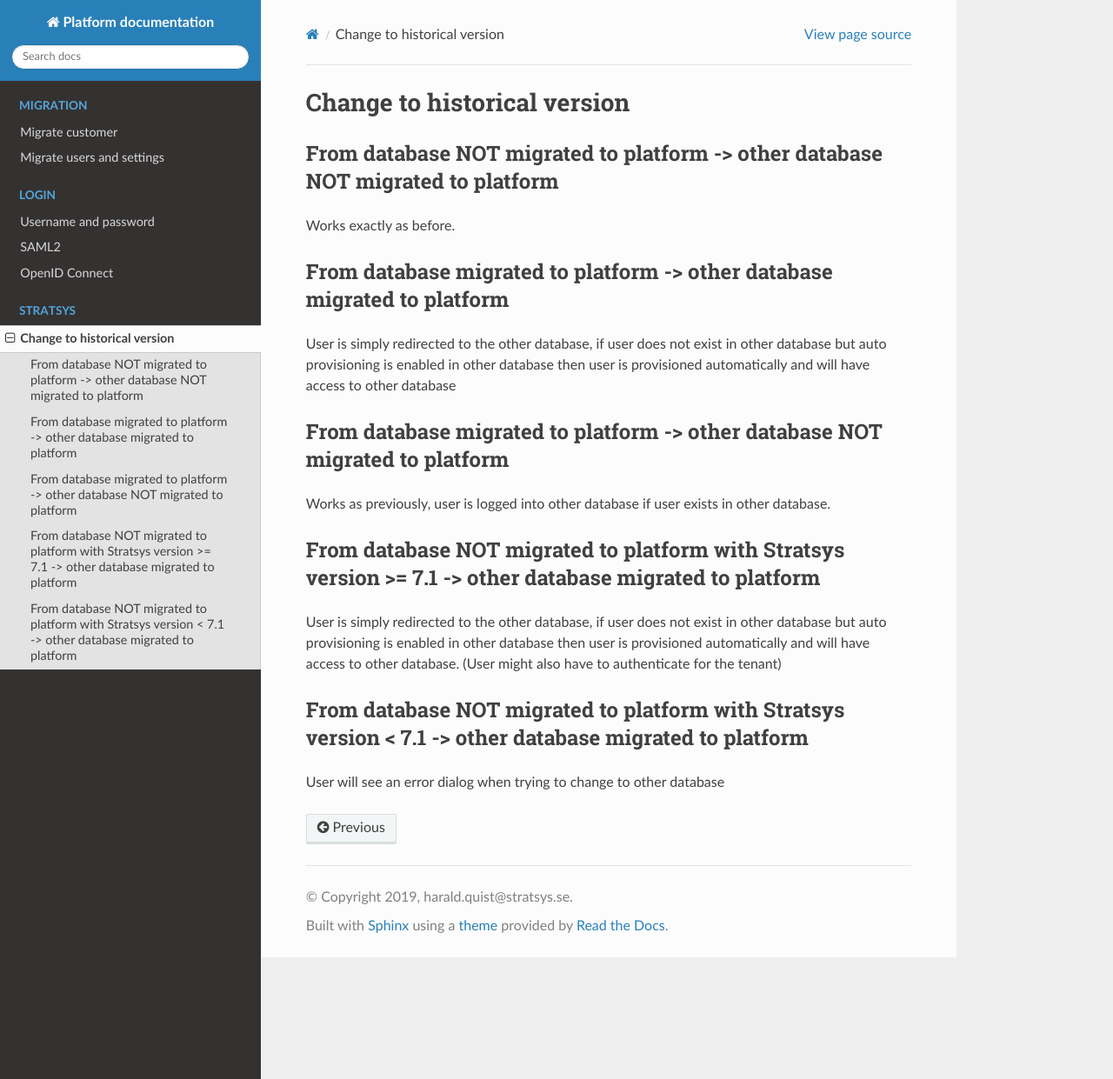
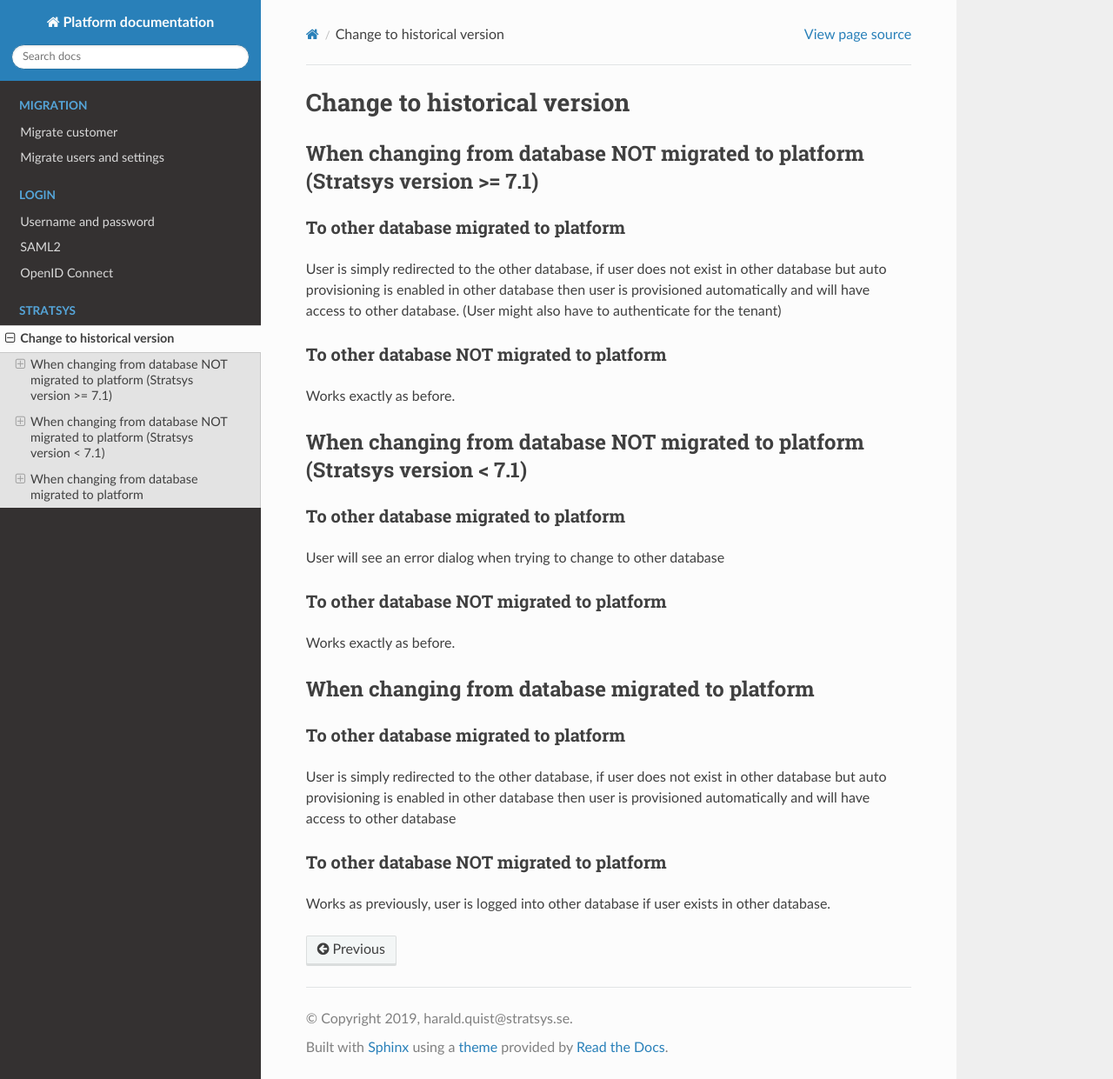
Before and after one commit to stratsys/Platform.Docs, a Sphinx documentation site: the page built from docs/source/stratsys/change_to_historical_version.rst, in a window 1280 px wide and 1241 px high. Shown: the whole window at 87% size. Built offline with Sphinx 7.4.7 and the Read the Docs theme 2.0.0, drawn with Linux system fonts in a browser that asks for light colours.

Commit message:
no more warnings

```diff
--- a/docs/source/stratsys/change_to_historical_version.rst
+++ b/docs/source/stratsys/change_to_historical_version.rst
@@ -1,22 +1,32 @@
 Change to historical version
-==========================
+============================
 
-From database NOT migrated to platform -> other database NOT migrated to platform
-^^^^^^^
+When changing from database NOT migrated to platform (Stratsys version >= 7.1)
+^^^^^^^^^^^^^^^^^^^^^^^^^^^^^^^^^^^^^^^^^^^^^^^^^^^^^^^^^^^^^^^^^^^^^^^^^^^^^^
+To other database migrated to platform
+---------------------------------------
+User is simply redirected to the other database, if user does not exist in other database but auto provisioning is enabled in other database then user is provisioned automatically and will have access to other database. (User might also have to authenticate for the tenant)
+
+To other database NOT migrated to platform
+------------------------------------------
 Works exactly as before.
 
-From database migrated to platform -> other database migrated to platform
-^^^^^^
+When changing from database NOT migrated to platform (Stratsys version < 7.1)
+^^^^^^^^^^^^^^^^^^^^^^^^^^^^^^^^^^^^^^^^^^^^^^^^^^^^^^^^^^^^^^^^^^^^^^^^^^^^^
+To other database migrated to platform
+---------------------------------------
+User will see an error dialog when trying to change to other database
+
+To other database NOT migrated to platform
+------------------------------------------
+Works exactly as before.
+
+When changing from database migrated to platform
+^^^^^^^^^^^^^^^^^^^^^^^^^^^^^^^^^^^^^^^^^^^^^^^^
+To other database migrated to platform
+--------------------------------------
 User is simply redirected to the other database, if user does not exist in other database but auto provisioning is enabled in other database then user is provisioned automatically and will have access to other database
 
-From database migrated to platform -> other database NOT migrated to platform
-^^^^^^^^^^^^^^^
+To other database NOT migrated to platform
+------------------------------------------
 Works as previously, user is logged into other database if user exists in other database.
-
-From database NOT migrated to platform with Stratsys version >= 7.1 -> other database migrated to platform
-^^^^^^^^^^^
-User is simply redirected to the other database, if user does not exist in other database but auto provisioning is enabled in other database then user is provisioned automatically and will have access to other database. (User might also have to authenticate for the tenant)
-
-From database NOT migrated to platform with Stratsys version < 7.1 -> other database migrated to platform
-^^^^^^^^^^^
-User will see an error dialog when trying to change to other database
```
